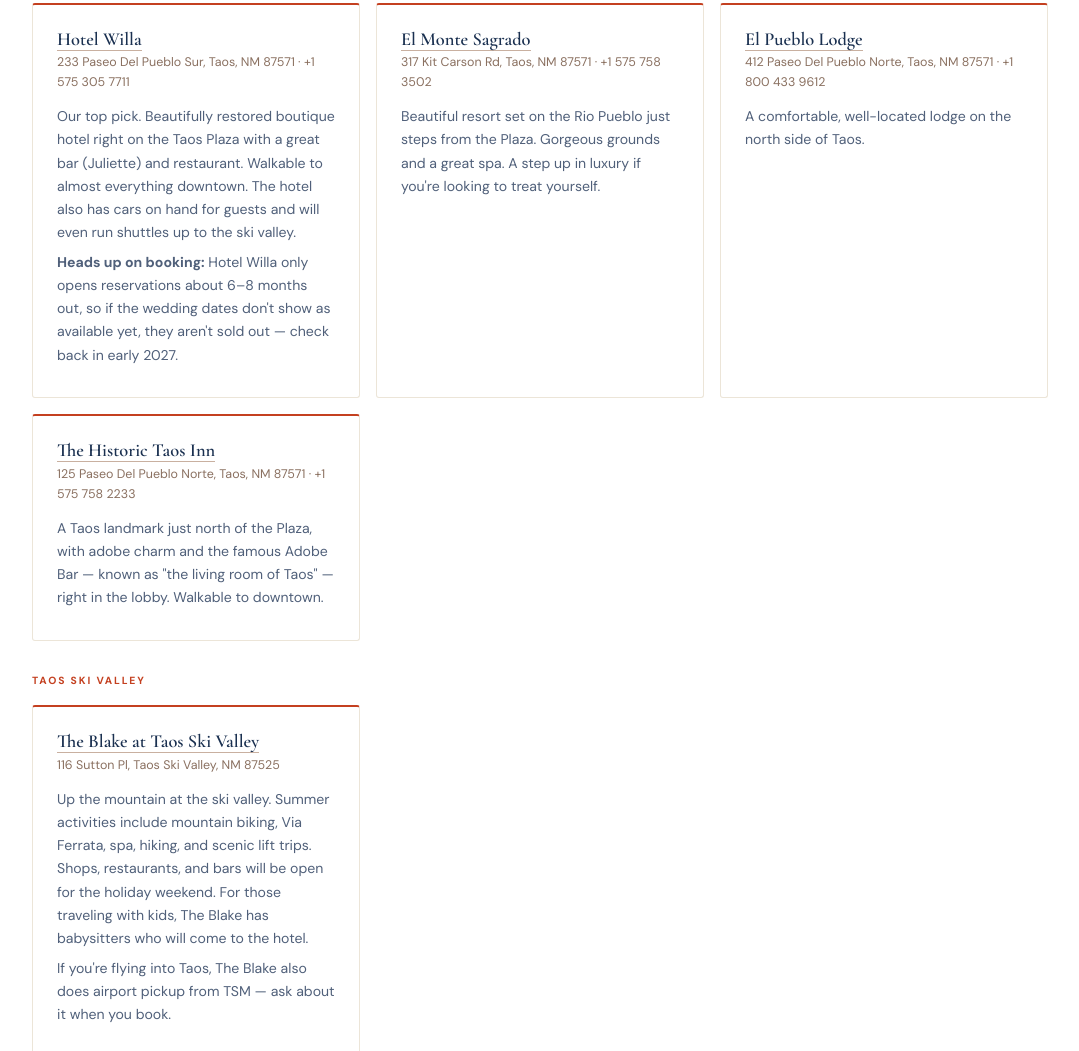
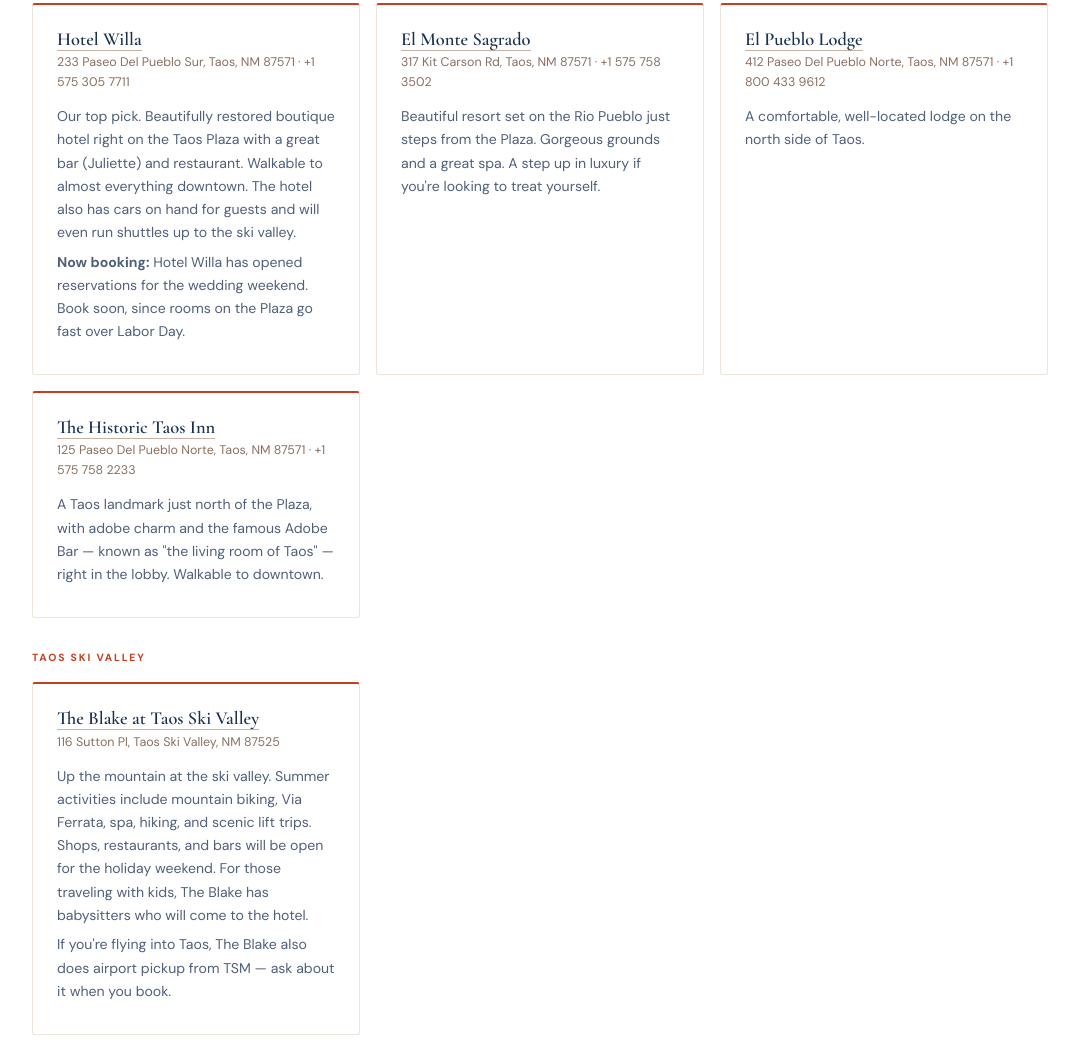
Before and after one commit to annielmetz-bot/Wedding-website, a plain HTML site: page travel.html in a window 1280 px wide. Shown: the part 1414-2465 px from the top of the page, without its empty margins (100-1179 px from the left). Drawn offline with nearby package versions, Linux system fonts and the light colour scheme.

Commit message:
Note that Hotel Willa is now taking reservations for the wedding weekend
Co-Authored-By: Claude Opus 5.5 <noreply@anthropic.com>
Claude-Session: https://claude.ai/code/session_016GYKc5iHbupxVR4BhhfVEU

```diff
--- a/travel.html
+++ b/travel.html
@@ -75,7 +75,7 @@
         <h3><a href="https://maps.google.com/?q=Hotel+Willa+233+Paseo+Del+Pueblo+Sur+Taos+NM" target="_blank" rel="noopener">Hotel Willa</a></h3>
         <div class="hotel-location">233 Paseo Del Pueblo Sur, Taos, NM 87571 · +1 575 305 7711</div>
         <p>Our top pick. Beautifully restored boutique hotel right on the Taos Plaza with a great bar (Juliette) and restaurant. Walkable to almost everything downtown. The hotel also has cars on hand for guests and will even run shuttles up to the ski valley.</p>
-        <p><strong>Heads up on booking:</strong> Hotel Willa only opens reservations about 6&ndash;8 months out, so if the wedding dates don't show as available yet, they aren't sold out &mdash; check back in early 2027.</p>
+        <p><strong>Now booking:</strong> Hotel Willa has opened reservations for the wedding weekend. Book soon, since rooms on the Plaza go fast over Labor Day.</p>
       </div>
       <div class="hotel-card">
         <h3><a href="https://maps.google.com/?q=El+Monte+Sagrado+317+Kit+Carson+Rd+Taos+NM" target="_blank" rel="noopener">El Monte Sagrado</a></h3>
```
